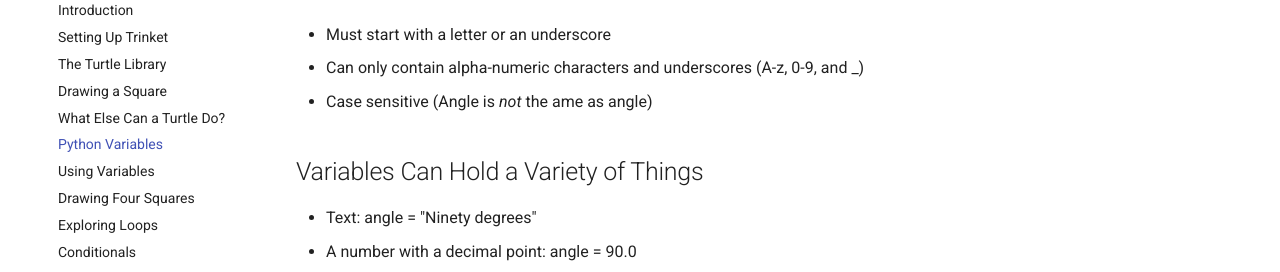
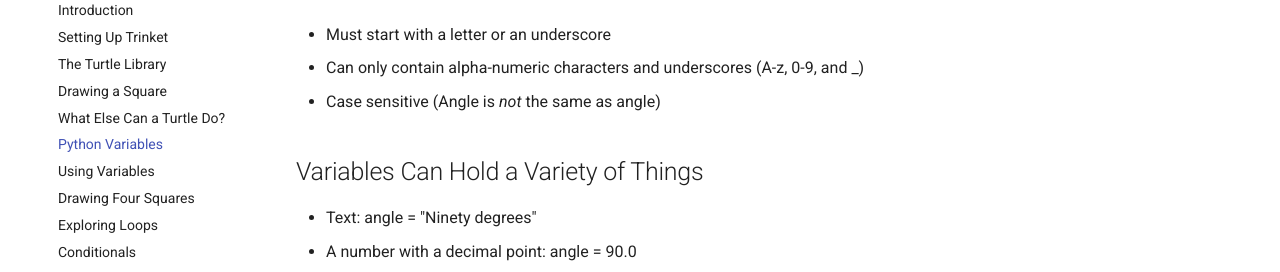
Before and after one commit to jetannenbaum/esperanzaSTEM, an MkDocs documentation site: the page built from docs/python/variables.md, in a window 1280 px wide. Shown: the part 209-481 px from the top of the page. Built offline with MkDocs 1.6.1 and Material for MkDocs 9.7.7, drawn with Linux system fonts in a browser that asks for light colours; comment, search, counter and statistics services are not loaded.

Commit message:
Fixed another typo

```diff
--- a/docs/python/variables.md
+++ b/docs/python/variables.md
@@ -2,7 +2,7 @@
 ## Variable Names:
 - Must start with a letter or an underscore
 - Can only contain alpha-numeric characters and underscores (A-z, 0-9, and _)
-- Case sensitive (Angle is _not_ the ame as angle)
+- Case sensitive (Angle is _not_ the same as angle)
 
 ## Variables Can Hold a Variety of Things
 - Text: angle = "Ninety degrees"
```
